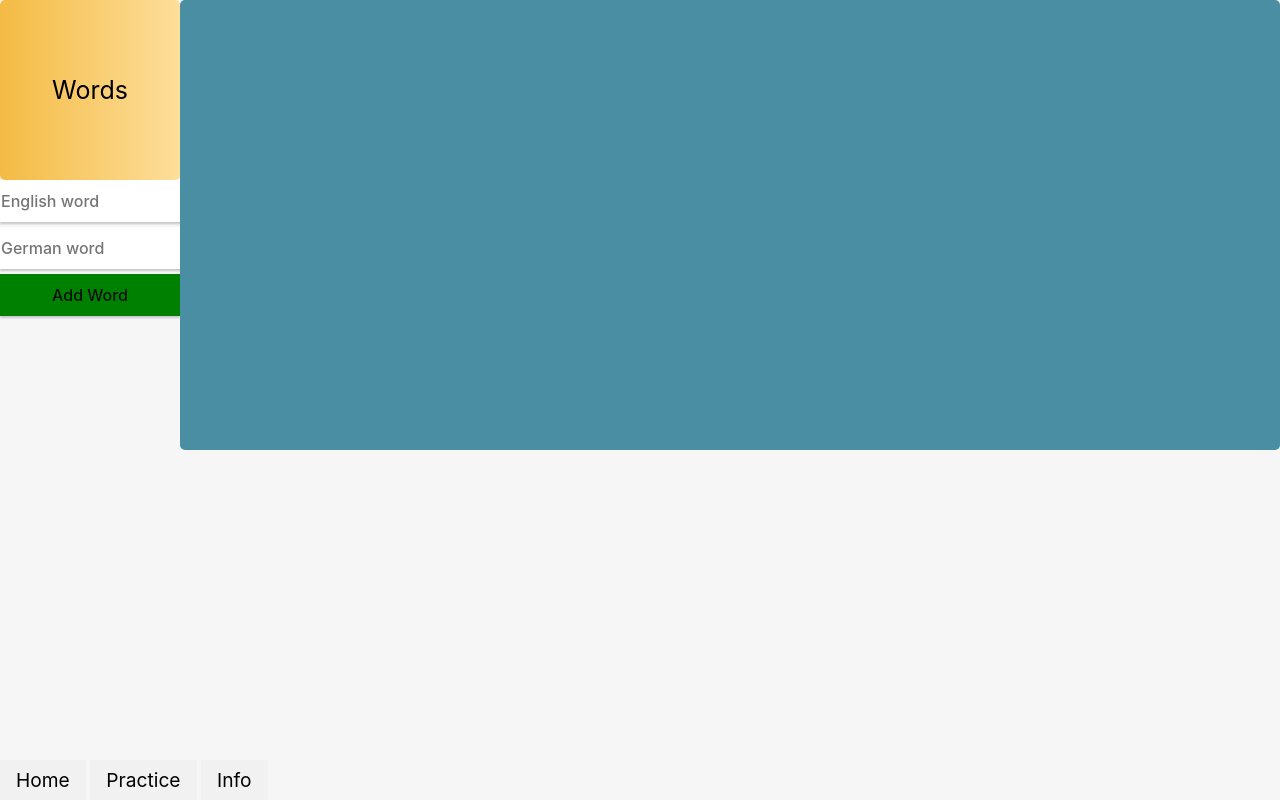
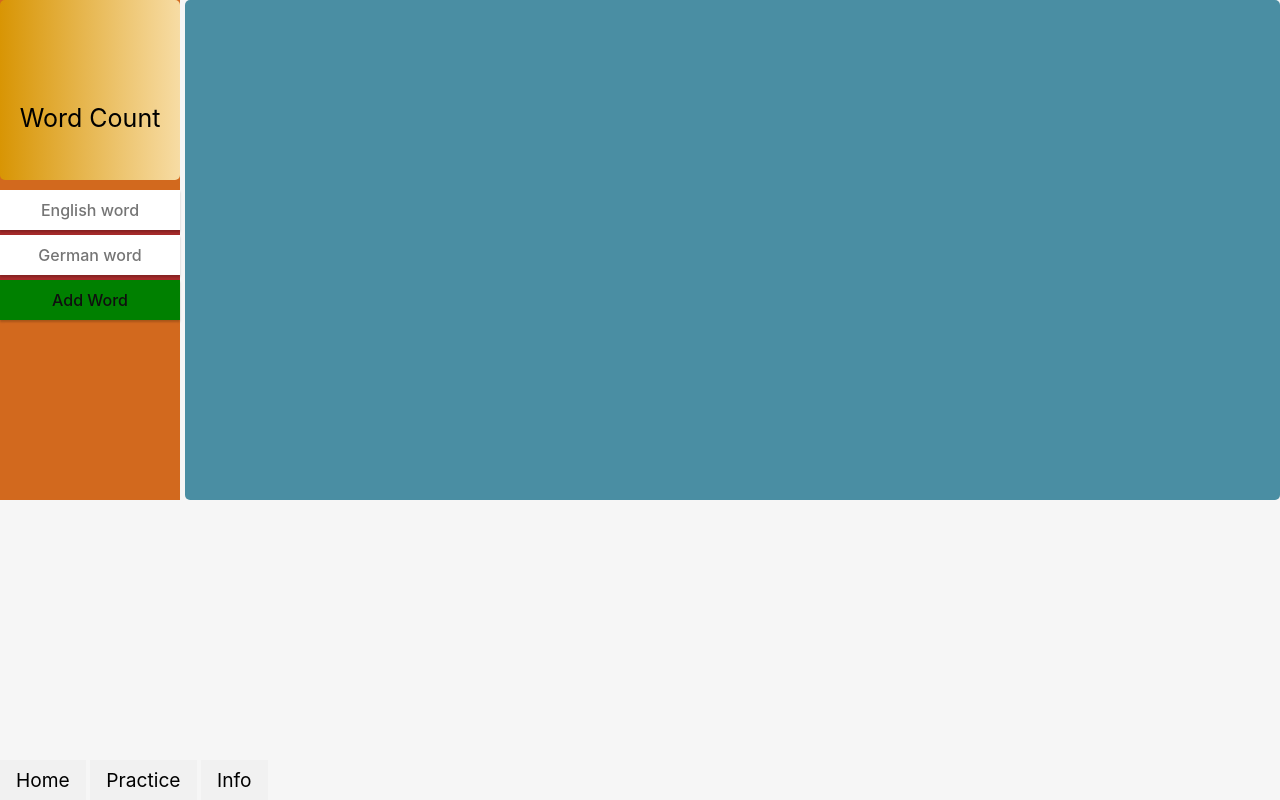
Before and after one commit to KAL17002493/LApp-TAURI, a website: page LApp-TAURI/src/index.html in a window 1280 px wide. Drawn offline with Linux system fonts and the light colour scheme.

Commit message:
Finished beatifying word counter and everything it contains.

```diff
--- a/LApp-TAURI/src/index.html
+++ b/LApp-TAURI/src/index.html
@@ -25,11 +25,11 @@
           <!-- Container to display the total word count -->
           <div class="word-count">
             <h1 id="word-count"></h1> <!-- Word count will be updated here -->
-            <p>Words</p>
+            <p>Word Count</p>
           </div>
 
           <!-- Form for adding a word -->
-          <form id="word-form">
+          <form class="add-word-container" id="word-form">
             <input type="text" id="english-word-input" placeholder="English word" autocomplete="off" required>
             <input type="text" id="german-word-input" placeholder="German word" autocomplete="off" required>
             <button type="submit" class="add-word-button">Add Word</button>
--- a/LApp-TAURI/src/styles.css
+++ b/LApp-TAURI/src/styles.css
@@ -16,8 +16,8 @@
 
 input,
 button {
-  border: 1px solid transparent;
-  padding: 0.6em 1.2em;
+  border: none;
+  padding: 10px;
   font-size: 1em;
   font-weight: 500;
   font-family: inherit;
@@ -77,6 +77,7 @@ h1 {
 .nav {
   position: absolute;
   bottom: 0;
+  z-index: 1; /* Ensures nav items are on top of everything */
 }
 
 .nav ul {
@@ -101,7 +102,7 @@ h1 {
 
 /*Displaces the nav bar items slighty on hovering over them*/
 .nav ul li a:hover {
-  background-color: #428194;
+  background-color: #944286;
 }
 
 /*### INFO-PAGE ###*/
@@ -201,18 +202,23 @@ h1 {
 /* LEFT CONTAINER*/
 .left-container {
   width: 180px;
+  background-color: chocolate;
 }
 
-.left-container input {
-  width: 100%;
-  padding: 10px 0;
-  margin-bottom: 5px;
+.add-word-container {
+  background-color: brown;
+  margin-top: 10px;
 }
 
-.left-container .add-word-button {
+.add-word-container input {
   width: 100%;
+  margin-bottom: 5px;
   padding: 10px 0;
-  margin-bottom: 5px;
+  text-align: center;
+}
+
+.add-word-container .add-word-button {
+  width: 100%;
   background-color: green;
   color: #0f0f0f;
 }
@@ -220,32 +226,28 @@ h1 {
 .word-count {
   height: 180px;
   width: 180px;
-  background-image: linear-gradient(to right, #F4BB44 , #fdde9a);
+  background-image: linear-gradient(to right, #d89504 , #f7dca4);
   border-radius: 5px;
-  /*border: #000 solid 1.5px;*/
-
-  display: flex;             /* Enables flexbox layout */
-  flex-direction: column;    /* Arranges children in a column */
-  justify-content: center;   /* Centers children vertically */
-  align-items: center;       /* Centers children horizontally */
-
-  text-align: center;        /* Centers text horizontally */
+  display: flex;
+  flex-direction: column;
+  justify-content: center;
+  align-items: center;
+  text-align: center;
+  gap: 30px;
 }
 
 .word-count h1 {
-  margin: 0;
-  padding: 0;
-
   font-size: 90px;
   color: #000;
   font-weight: lighter;
+  margin: 0; /* Remove any default margin */
+  padding-top: 25px;
 }
 
 .word-count p {
-  margin: 0;
-  padding: 0;
   font-size: 25px;
   color: #000;
+  margin: 0; /* Remove any default margin */
 }
 
 /* RIGHT CONTAINER */
@@ -254,19 +256,20 @@ h1 {
   display: flex;
   flex-direction: column; /* This will allow the word-list to grow */
   height: 100%; /* Ensure the right container fills the available height */
+  margin-left: 5px;
 }
 
 /*### Display list of all words saved in db ###*/
 .word-list {
-  scrollbar-color: #3e0c507c #428194;
-  flex-grow: 1;
-  overflow-y: auto;
   scrollbar-width: thin;
+  scrollbar-color: #3e0c507c transparent;
+
+  overflow-y: scroll;
   overflow-x: hidden;
   border-radius: 5px;
   background-color: rgb(74, 142, 163);
 
-  height: 450px;
+  height: 500px;
 }
 
 .word-list ul {
```
